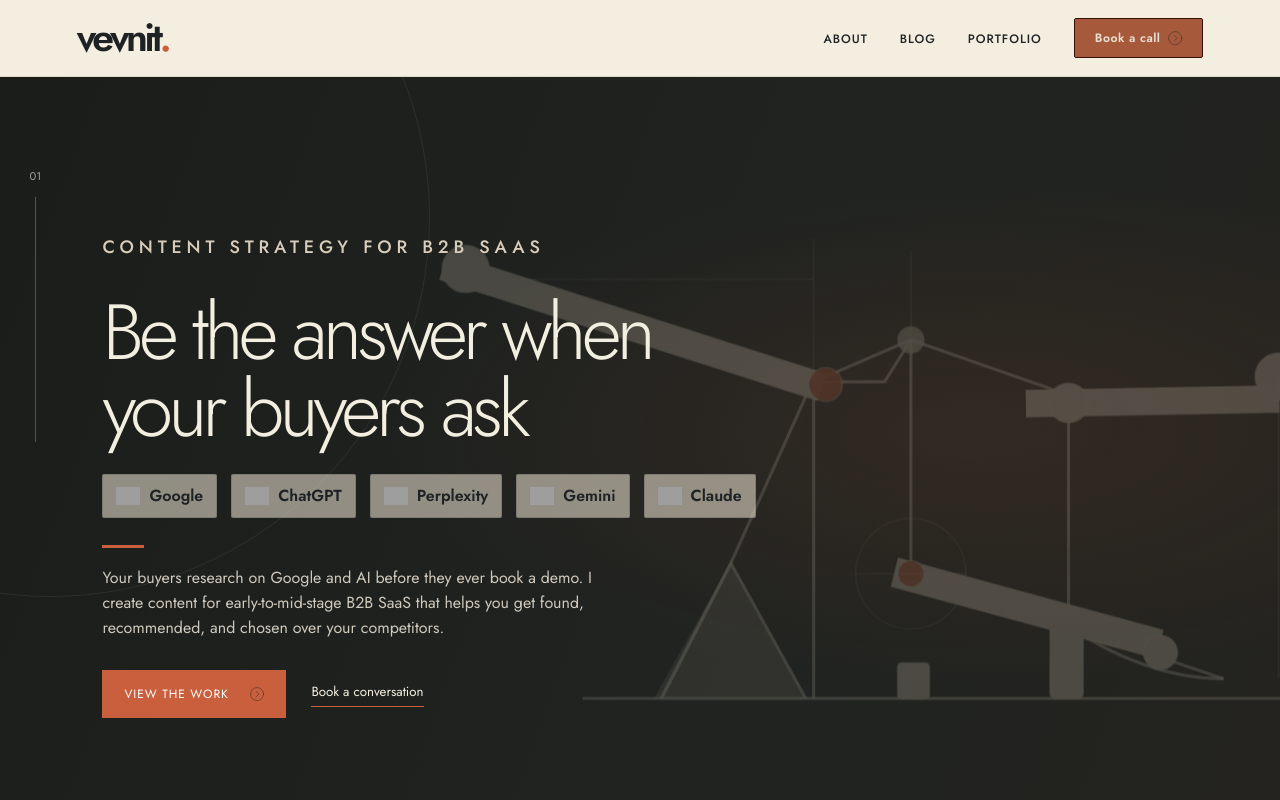
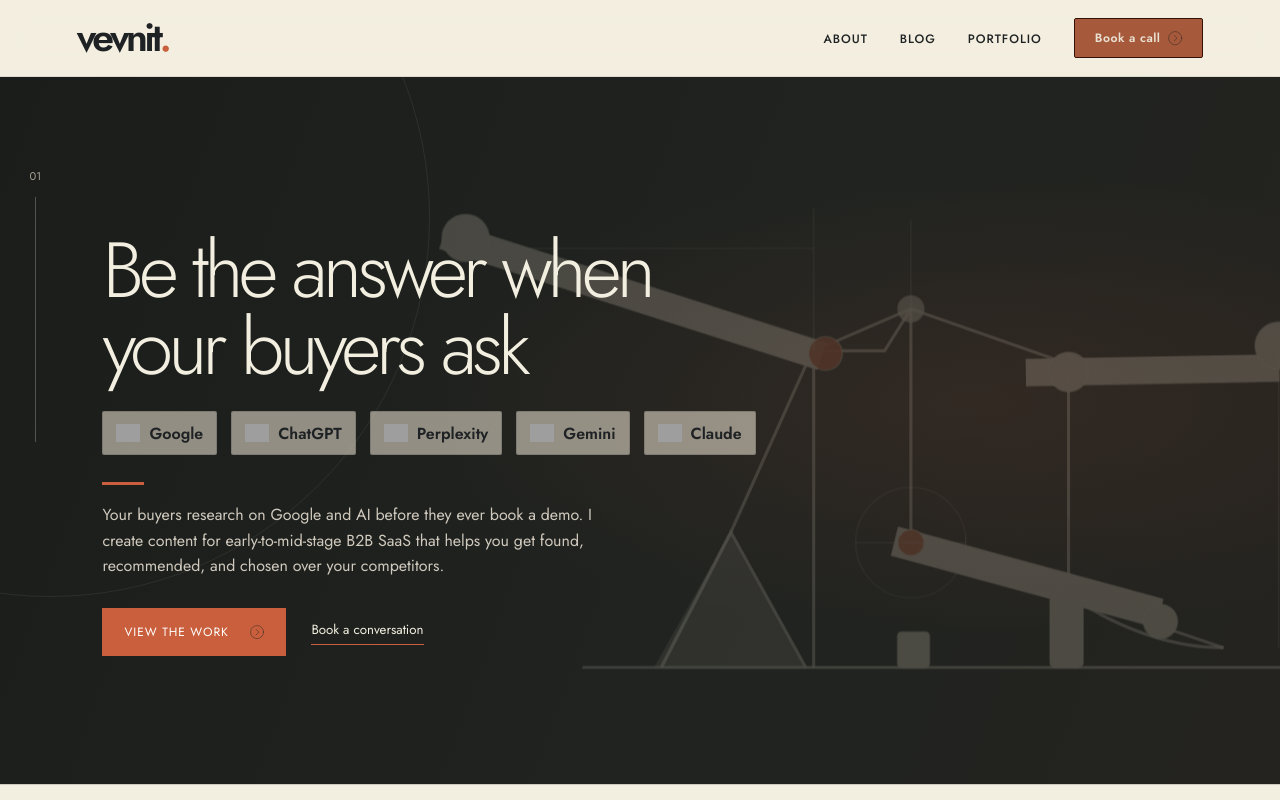
Before and after one commit to makindethegreat/content-writer-portfolio, an Eleventy site: page index.html in a window 1280 px wide. Shown: the top 800 px of the page. Built offline with nearby package versions, Linux system fonts and the light colour scheme; Eleventy itself is replaced by a stand-in of ours; files that its build step writes are made by us from their sources; grey boxes are pictures that could not be loaded.

Commit message:
Align homepage hero with platform-chip visual reference

```diff
--- a/index.html
+++ b/index.html
@@ -13,7 +13,7 @@
   <link rel="preconnect" href="https://fonts.googleapis.com">
   <link rel="preconnect" href="https://fonts.gstatic.com" crossorigin>
   <link href="https://fonts.googleapis.com/css2?family=Jost:wght@300;400;500;600&display=swap" rel="stylesheet">
-  <link rel="stylesheet" href="style.css?v=vevnit-buyer-discovery-hero-2">
+  <link rel="stylesheet" href="style.css?v=vevnit-buyer-discovery-hero-3">
 </head>
 <body class="vevnit-home">
   <header class="site-header">
@@ -36,8 +36,7 @@
     <section class="hero hero-editorial" aria-labelledby="hero-heading">
       <div class="hero-index"><span>01</span><i></i></div>
       <div class="hero-content">
-        <p class="eyebrow">CONTENT STRATEGY FOR B2B SAAS</p>
-        <h1 id="hero-heading">Be the answer when your buyers ask</h1>
+        <h1 id="hero-heading">Be the answer when<br class="hero-title-break"> your buyers ask</h1>
         <div class="discovery-platforms" aria-label="Google, ChatGPT, Perplexity, Gemini and Claude">
           <span class="discovery-platform"><img src="https://cdn.simpleicons.org/google/4285F4" alt="" width="20" height="20" loading="eager"><span>Google</span></span>
           <span class="discovery-platform"><img src="https://cdn.simpleicons.org/openai/1F2224" alt="" width="20" height="20" loading="eager"><span>ChatGPT</span></span>
```
